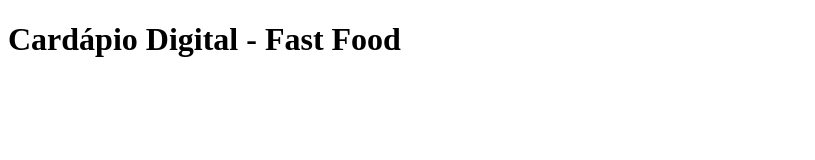
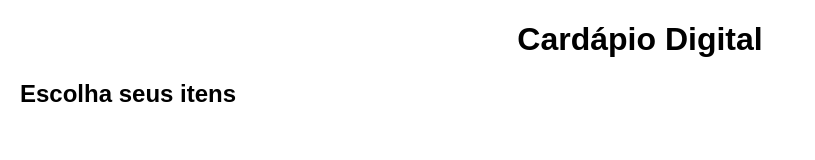
Before and after one commit to jessoliveiradev/cardapio-online, a plain HTML site: page index.html in a window 1280 px wide. Shown: the whole page, without its empty margins (0-815 px from the left). Drawn offline with Linux system fonts and the light colour scheme.

Commit message:
add menu section

```diff
--- a/index.html
+++ b/index.html
@@ -4,11 +4,14 @@
     <meta charset="UTF-8">
     <meta name="viewport" content="width=device-width, initial-scale=1.0">
     <title>Cardápio Digital</title>
-    <!-- <link rel="stylesheet" href="styles.css"> -->
+    <link rel="stylesheet" href="styles.css">
 </head>
 <body>
     <header>
-        <h1>Cardápio Digital - Fast Food</h1>
+        <h1>Cardápio Digital</h1>
     </header>
+    <section id="menu">
+        <h2>Escolha seus itens</h2>
+    </section>
 </body>
 </html>
```
